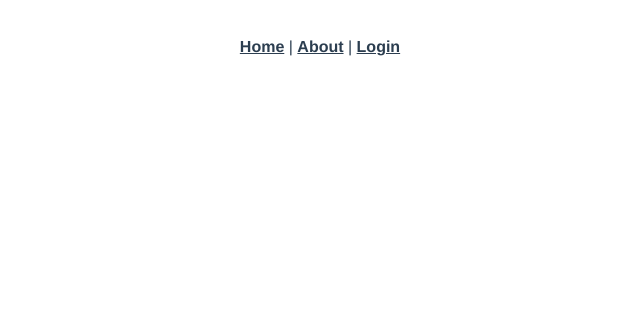
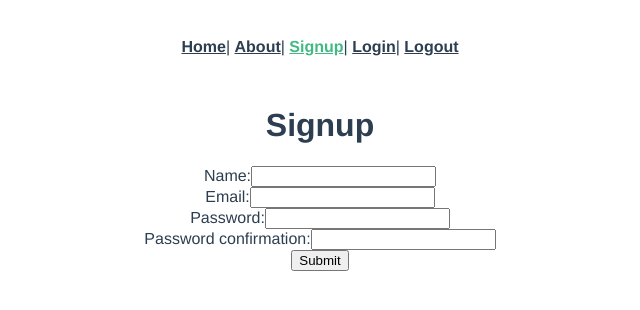
Before and after one commit to dtugui/personal_resume_frontend, a Vue app: page /signup in a window 1280 px wide. Shown: the top 310 px of the page, without its empty margins (320-960 px from the left). Built offline with nearby package versions, Linux system fonts and the light colour scheme.

Commit message:
Submit all signup, lougout

```diff
--- a/src/App.vue
+++ b/src/App.vue
@@ -1,11 +1,11 @@
 <template>
   <div id="app">
     <div id="nav">
-      <router-link to="/">Home</router-link>
-      |
-      <router-link to="/about">About</router-link>
-      |
-      <router-link to="/login">Login</router-link>
+      <router-link to="/">Home</router-link>|
+      <router-link to="/about">About</router-link>|
+      <router-link to="/signup">Signup</router-link>|
+      <router-link to="/login">Login</router-link>|
+      <router-link to="/logout">Logout</router-link>
     </div>
     <router-view />
   </div>
--- a/src/main.js
+++ b/src/main.js
@@ -4,6 +4,7 @@
 import axios from "axios";
 
 axios.defaults.baseURL = process.env.NODE_ENV === "development" ? "http://localhost:3000" : "/";
+
 var jwt = localStorage.getItem("jwt");
 if (jwt) {
   axios.defaults.headers.common["Authorization"] = "Bearer" + jwt;
--- a/src/router/index.js
+++ b/src/router/index.js
@@ -1,7 +1,9 @@
 import Vue from "vue";
 import VueRouter from "vue-router";
 import Home from "../views/Home.vue";
+import Signup from "../views/Signup.vue";
 import Login from "../views/Login.vue";
+import Logout from "../views/Logout.vue";
 
 Vue.use(VueRouter);
 
@@ -19,7 +21,9 @@
     // which is lazy-loaded when the route is visited.
     component: () => import(/* webpackChunkName: "about" */ "../views/About.vue"),
   },
+  { path: "/signup", name: "signup", component: Signup },
   { path: "/login", name: "login", component: Login },
+  { path: "/logout", name: "logout", component: Logout },
 ];
 
 const router = new VueRouter({
--- a/src/views/Home.vue
+++ b/src/views/Home.vue
@@ -7,8 +7,7 @@
   </div>
 </template>
 
-<style>
-</style>
+<style></style>
 
 <script>
 export default {
--- /dev/null
+++ b/src/views/Logout.vue
@@ -0,0 +1,15 @@
+<template>
+  <div class="logout"></div>
+</template>
+
+<script>
+import axios from "axios";
+
+export default {
+  created: function() {
+    delete axios.defaults.headers.common["Authorization"];
+    localStorage.removeItem("jwt");
+    this.$router.push("/");
+  },
+};
+</script>
--- /dev/null
+++ b/src/views/Signup.vue
@@ -0,0 +1,63 @@
+<template>
+  <div class="signup">
+    <div class="container">
+      <form v-on:submit.prevent="submit()">
+        <h1>Signup</h1>
+        <ul>
+          <li class="text-danger" v-for="error in errors">{{ error }}</li>
+        </ul>
+        <div class="form-group">
+          <label>Name:</label>
+          <input type="text" class="form-control" v-model="name" />
+        </div>
+        <div class="form-group">
+          <label>Email:</label>
+          <input type="text" class="form-control" v-model="email" />
+        </div>
+        <div class="form-group">
+          <label>Password:</label>
+          <input type="text" class="form-control" v-model="password" />
+        </div>
+        <div class="form-group">
+          <label>Password confirmation:</label>
+          <input type="text" class="form-control" v-model="passwordConfirmation" />
+        </div>
+        <input type="submit" class="btn-primary" value="Submit" />
+      </form>
+    </div>
+  </div>
+</template>
+
+<script>
+import axios from "axios";
+
+export default {
+  data: function() {
+    return {
+      name: "",
+      email: "",
+      password: "",
+      paswordConfirmation: "",
+      errors: [],
+    };
+  },
+  methods: {
+    submit: function() {
+      var params = {
+        name: this.name,
+        email: this.email,
+        password: this.password,
+        password_confirmation: this.passwordConfirmation,
+      };
+      axios
+        .post("/api/users", params)
+        .then(response => {
+          this.$router.push("/login");
+        })
+        .catch(error => {
+          this.errors = error.response.data.errors;
+        });
+    },
+  },
+};
+</script>
```
